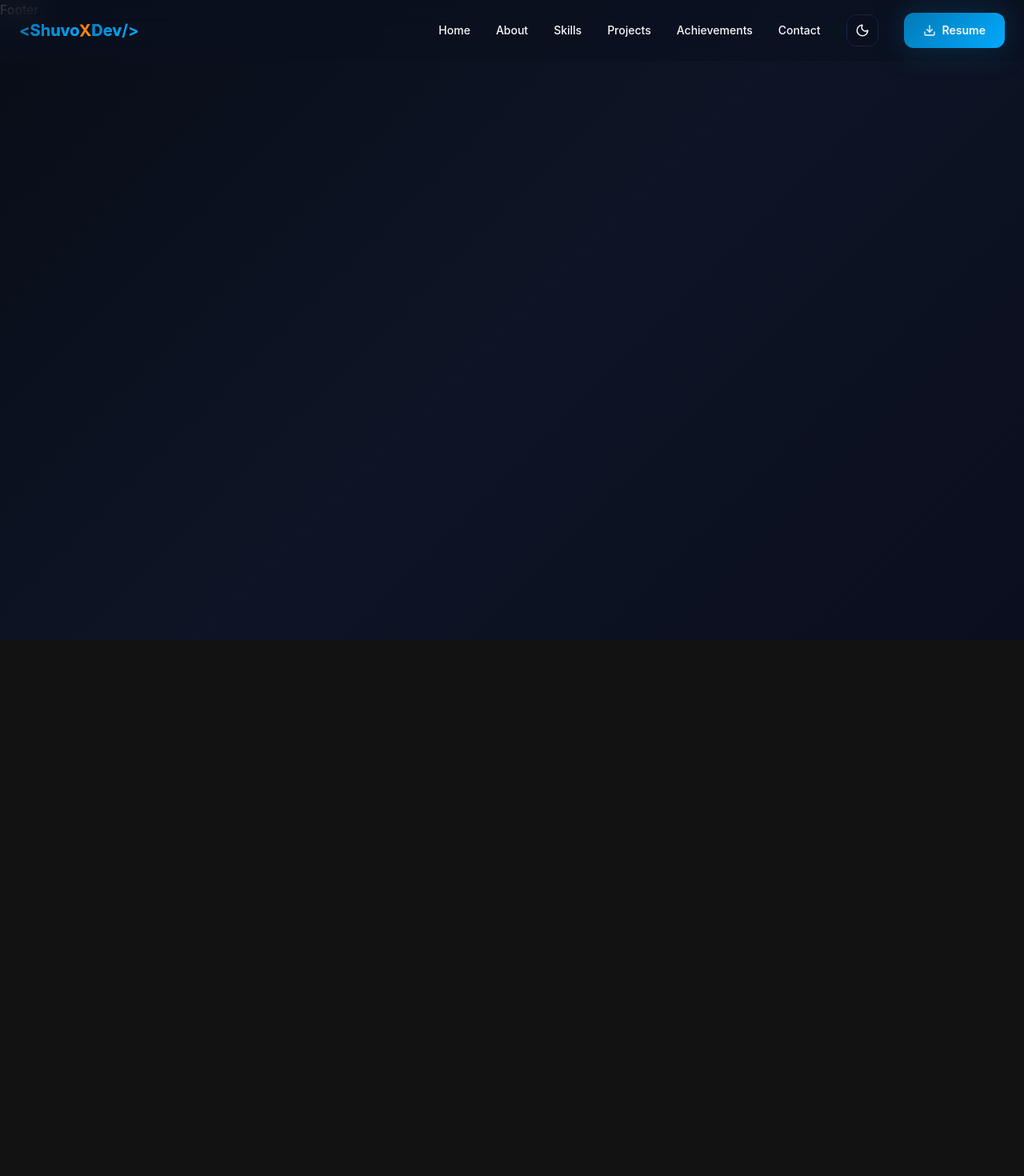
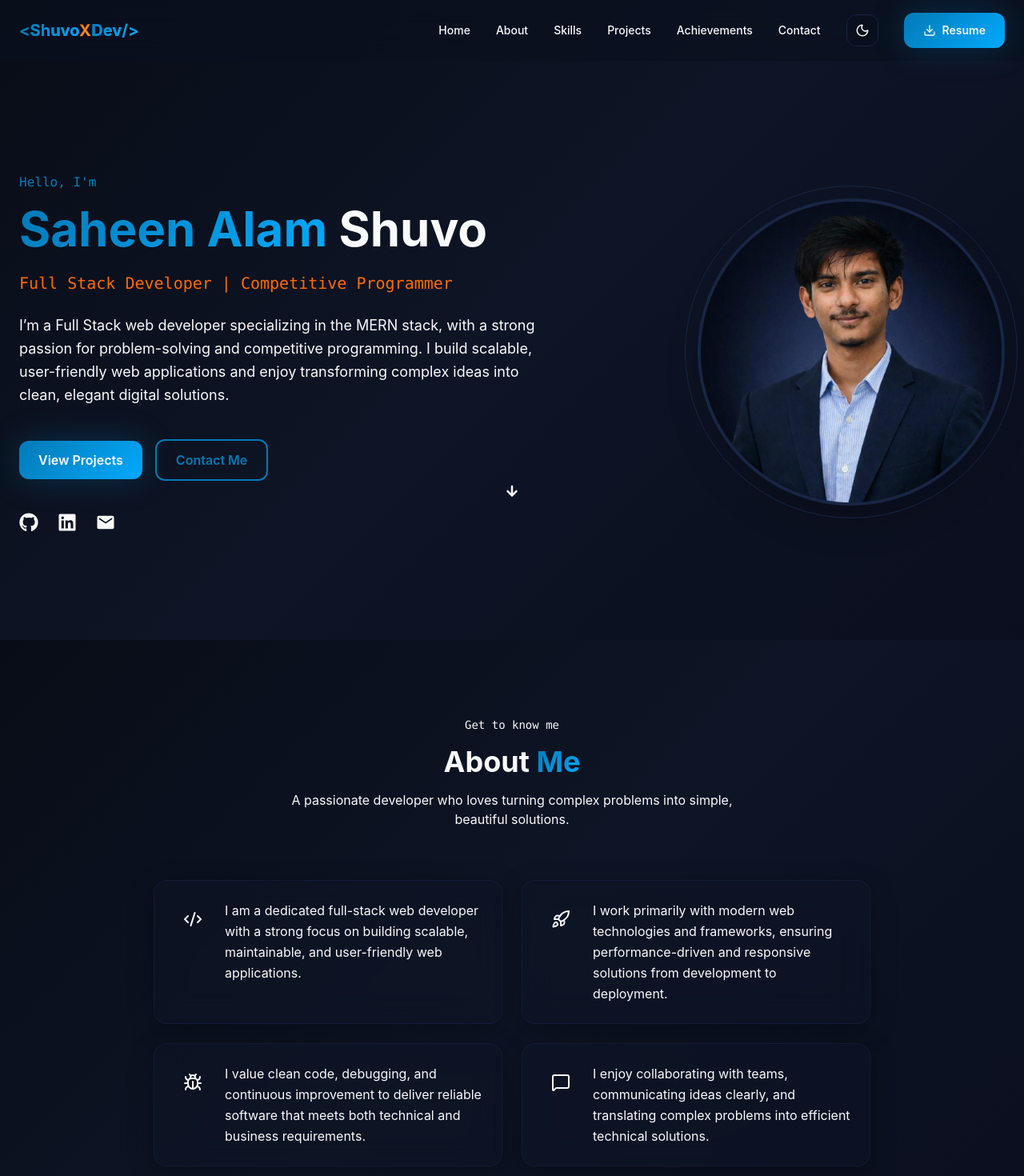
Before and after one commit to saheen-shuvo/Portfolio-of-SaheenAlamShuvo, a Next.js app: page / in a window 1280 px wide. Shown: the top 1470 px of the page at 80% size. Before the commit the page ends 800 px from the top, so only its background shows below. Built offline with nearby package versions, Linux system fonts and the light colour scheme.

Commit message:
Added About Me

```diff
--- a/package.json
+++ b/package.json
@@ -10,11 +10,12 @@
   },
   "dependencies": {
     "framer-motion": "^12.38.0",
-    "lucide-react": "^1.0.1",
+    "lucide-react": "^1.6.0",
     "next": "16.2.1",
     "next-themes": "^0.4.6",
     "react": "19.2.4",
-    "react-dom": "19.2.4"
+    "react-dom": "19.2.4",
+    "react-icons": "^5.6.0"
   },
   "devDependencies": {
     "@tailwindcss/postcss": "^4",
--- a/src/app/page.js
+++ b/src/app/page.js
@@ -1,4 +1,6 @@
+import About from "@/components/About";
 import Footer from "@/components/Footer";
+import Hero from "@/components/Hero";
 import Navbar from "@/components/Navbar";
 
 
@@ -6,6 +8,8 @@ export default function Home() {
   return (
     <main>
       <Navbar />
+      <Hero />
+      <About />
       <Footer />
     </main>
   );
--- a/src/components/About.jsx
+++ b/src/components/About.jsx
@@ -1,9 +1,79 @@
+"use client";
+
+import { motion, useInView } from "framer-motion";
+import { useRef } from "react";
+import { Code2, Rocket, Bug, MessageSquare } from "lucide-react";
+
+const aboutItems = [
+  {
+    icon: Code2,
+    text: "I am a dedicated full-stack web developer with a strong focus on building scalable, maintainable, and user-friendly web applications.",
+  },
+  {
+    icon: Rocket,
+    text: "I work primarily with modern web technologies and frameworks, ensuring performance-driven and responsive solutions from development to deployment.",
+  },
+  {
+    icon: Bug,
+    text: "I value clean code, debugging, and continuous improvement to deliver reliable software that meets both technical and business requirements.",
+  },
+  {
+    icon: MessageSquare,
+    text: "I enjoy collaborating with teams, communicating ideas clearly, and translating complex problems into efficient technical solutions.",
+  },
+];
+
 const About = () => {
-    return (
-        <div>
+  const ref = useRef(null);
+  const isInView = useInView(ref, { once: true, margin: "-100px" });
 
+  return (
+    <section id="about" className="py-24 relative">
+      {/* <div
+        className="floating-blob w-72 h-72 bg-accent/15 top-0 right-0"
+        style={{ animationDelay: "-3s" }}
+      /> */}
+
+      <div className="container mx-auto px-4 md:px-6 relative z-10">
+        <motion.div
+          ref={ref}
+          initial={{ opacity: 0, y: 50 }}
+          animate={isInView ? { opacity: 1, y: 0 } : {}}
+          transition={{ duration: 0.6 }}
+          className="text-center mb-16"
+        >
+          <span className="text-primary font-mono text-sm mb-4 block">
+            Get to know me
+          </span>
+          <h2 className="section-heading">
+            About <span className="gradient-text">Me</span>
+          </h2>
+          <p className="text-muted-foreground max-w-xl mx-auto">
+            A passionate developer who loves turning complex problems into
+            simple, beautiful solutions.
+          </p>
+        </motion.div>
+
+        <div className="grid md:grid-cols-2 gap-6 max-w-4xl mx-auto">
+          {aboutItems.map((item, index) => (
+            <motion.div
+              key={index}
+              initial={{ opacity: 0, y: 30 }}
+              animate={isInView ? { opacity: 1, y: 0 } : {}}
+              transition={{ duration: 0.5, delay: index * 0.1 }}
+              whileHover={{ y: -5, transition: { duration: 0.2 } }}
+              className="glass-card p-6 flex items-start gap-4 group"
+            >
+              <div className="p-3 rounded-xl bg-primary/10 text-primary group-hover:bg-primary group-hover:text-primary-foreground transition-all duration-300">
+                <item.icon size={24} />
+              </div>
+              <p className="text-foreground/90 leading-relaxed">{item.text}</p>
+            </motion.div>
+          ))}
         </div>
-    );
+      </div>
+    </section>
+  );
 };
 
 export default About;
--- a/src/components/GlobalBackground.jsx
+++ b/src/components/GlobalBackground.jsx
@@ -39,8 +39,8 @@ const GlobalBackground = () => {
 
       {/* Corner Accents */}
       <div className="absolute top-0 left-0 w-64 h-64 opacity-30">
-        <div className="absolute top-8 left-8 w-32 h-px bg-gradient-to-r from-primary/50 to-transparent" />
-        <div className="absolute top-8 left-8 w-px h-32 bg-gradient-to-b from-primary/50 to-transparent" />
+        <div className="absolute top-8 left-8 w-32 h-px bg-linear-to-r from-primary/50 to-transparent" />
+        <div className="absolute top-8 left-8 w-px h-32 bg-linear-to-b from-primary/50 to-transparent" />
       </div>
 
       <div className="absolute top-0 right-0 w-64 h-64 opacity-30">
--- a/src/components/Hero.jsx
+++ b/src/components/Hero.jsx
@@ -1,9 +1,128 @@
+"use client";
+
+import Image from "next/image";
+import profilePic from "../assets/images/HeroImg/heroBanner.webp";
+import { FaArrowDown, FaGithub, FaLinkedin } from "react-icons/fa";
+import { IoMdMail } from "react-icons/io";
+
+
+
 const Hero = () => {
-    return (
-        <div>
+  const handleScroll = (id) => {
+    const el = document.querySelector(id);
+    if (!el) return;
 
+    const offset = 80;
+    const top = el.getBoundingClientRect().top + window.scrollY - offset;
+
+    window.scrollTo({ top, behavior: "smooth" });
+  };
+
+  return (
+    <section
+      id="home"
+      className="min-h-screen flex items-center justify-center relative overflow-hidden pt-20"
+    >
+      <div className="container mx-auto px-4 md:px-6 relative z-10">
+        <div className="flex flex-col-reverse pt-8 lg:pt-0 lg:flex-row items-center justify-between gap-12 lg:gap-16">
+          {/* TEXT */}
+          <div className="flex-1 text-center lg:text-left max-w-2xl">
+            <p className="gradient-text font-mono text-sm md:text-base mb-4">
+              Hello, I&apos;m
+            </p>
+
+            <h1 className="text-4xl md:text-5xl lg:text-6xl font-bold mb-6">
+              <span className="gradient-text">Saheen Alam</span>{" "}
+              <span className="text-foreground">Shuvo</span>
+            </h1>
+
+            <p className="text-lg text-orange-500 md:text-xl text-accent font-medium mb-6 font-mono">
+              Full Stack Developer | Competitive Programmer
+            </p>
+
+            <p className="text-muted-foreground text-base md:text-lg mb-10 leading-relaxed">
+              I’m a Full Stack web developer specializing in the MERN stack,
+              with a strong passion for problem-solving and competitive
+              programming. I build scalable, user-friendly web applications and
+              enjoy transforming complex ideas into clean, elegant digital
+              solutions.
+            </p>
+
+            {/* BUTTONS */}
+            <div className="flex flex-col sm:flex-row items-center justify-center lg:justify-start gap-4 mb-10">
+              <button
+                onClick={() => handleScroll("#projects")}
+                className="btn-primary w-full sm:w-auto"
+              >
+                View Projects
+              </button>
+
+              <button
+                onClick={() => handleScroll("#contact")}
+                className="btn-outline w-full sm:w-auto"
+              >
+                Contact Me
+              </button>
+            </div>
+
+            {/* SOCIAL */}
+            <div className="flex items-center justify-center lg:justify-start gap-6 text-2xl">
+              <a
+                href="https://github.com/saheen-shuvo"
+                target="_blank"
+                rel="noopener noreferrer"
+                className="text-muted-foreground hover:text-[#0387c9] transition"
+              >
+                <FaGithub />
+              </a>
+
+              <a
+                href="https://www.linkedin.com/in/saheen-alam-shuvo-182-li/"
+                target="_blank"
+                rel="noopener noreferrer"
+                className="text-muted-foreground hover:text-[#0387c9] transition"
+              >
+                <FaLinkedin />
+              </a>
+
+              <a
+                href="mailto:saheenshuvo182@gmail.com"
+                target="_blank"
+                rel="noopener noreferrer"
+                className="text-muted-foreground hover:text-[#0387c9] transition"
+              >
+                <IoMdMail />
+              </a>
+            </div>
+          </div>
+
+          {/* IMAGE */}
+          <div className="shrink-0">
+            <div className="relative">
+              {/* glow */}
+              <div className="absolute inset-0 bg-linear-to-br from-primary/50 to-accent/50 rounded-full blur-2xl opacity-30 scale-110" />
+
+              <div className="relative w-64 h-64 md:w-80 md:h-80 lg:w-96 lg:h-96 rounded-full overflow-hidden border-4 border-primary/30 shadow-2xl">
+                <Image
+                  src={profilePic}
+                  alt="Saheen Alam Shuvo"
+                  className="w-full h-full object-cover"
+                />
+              </div>
+
+              {/* subtle ring (no animation) */}
+              <div className="absolute -inset-4 border border-primary/20 rounded-full" />
+            </div>
+          </div>
         </div>
-    );
+
+        {/* scroll icon */}
+        <div className="absolute bottom-10 left-1/2 -translate-x-1/2 animate-bounce">
+          <FaArrowDown />
+        </div>
+      </div>
+    </section>
+  );
 };
 
 export default Hero;
--- a/src/components/Navbar.jsx
+++ b/src/components/Navbar.jsx
@@ -138,11 +138,7 @@ const Navbar = () => {
       {/* Mobile Navigation */}
       <motion.div
         initial={false}
-        animate={
-          isMobile
-            ? { opacity: isOpen ? 1 : 0 }
-            : { height: isOpen ? "auto" : 0, opacity: isOpen ? 1 : 0 }
-        }
+        animate={{ height: isOpen ? "auto" : 0, opacity: isOpen ? 1 : 0 }}
         transition={{ duration: 0.3 }}
         className="md:hidden overflow-hidden"
       >
```
Also changed, not shown: src/assets/images/HeroImg/heroBanner.webp (added), 1 other file (tests, documents, lock files or other folders).
